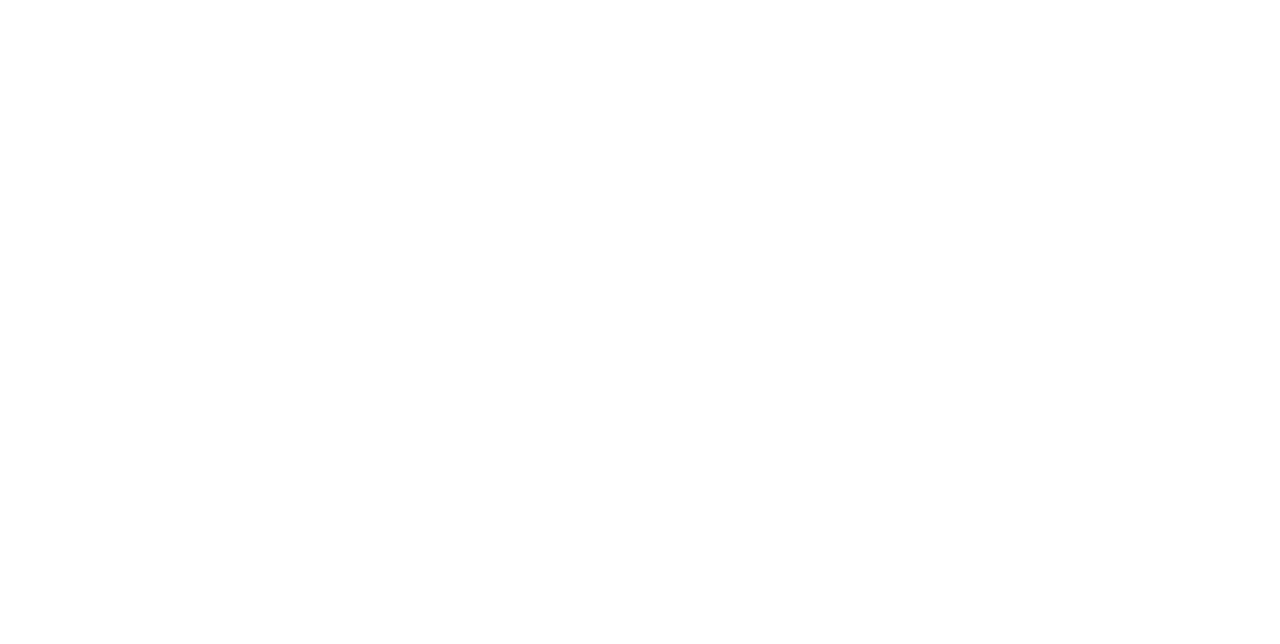
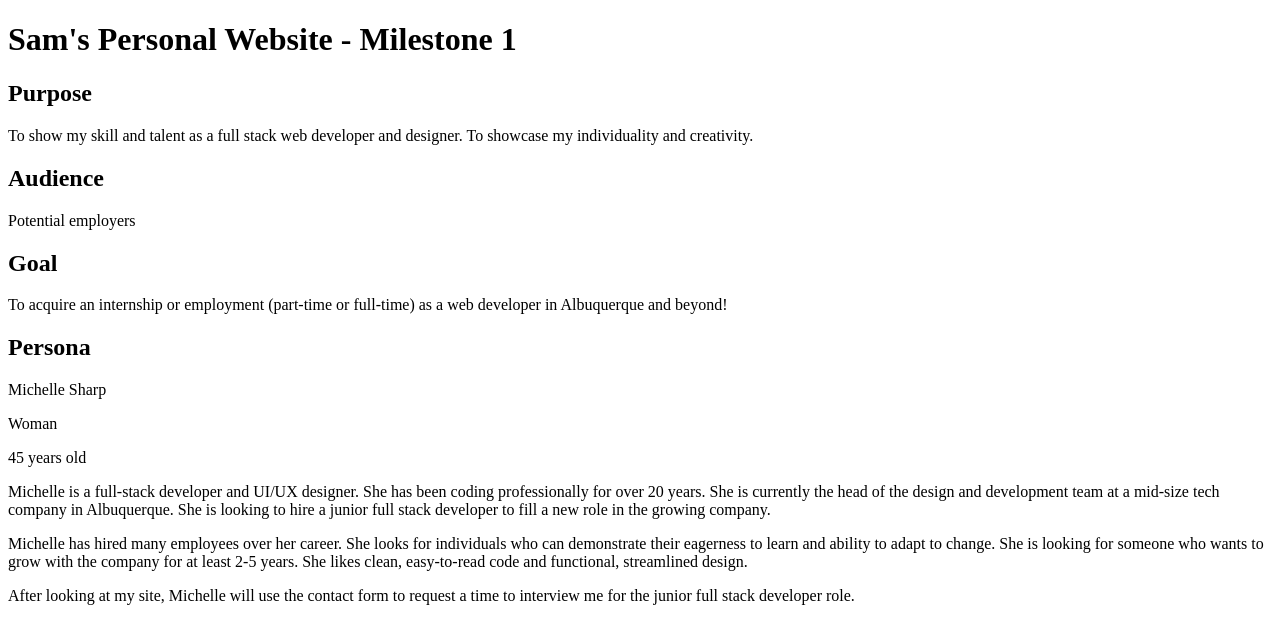
Before and after one commit to samanthaandrews/my-pwp-sam, a PHP site: page /milestone-1.php in a window 1280 px wide. Before the commit the part shown is empty. Shown: the top 644 px of the page. Run offline with PHP 8.4, Linux system fonts and the light colour scheme.

Commit message:
wrote pwp purpose, audience, goal and persona in php file. checked for errors using validator.

```diff
--- a/public_html/documentation/milestone-1.php
+++ b/public_html/documentation/milestone-1.php
@@ -5,3 +5,34 @@
  * Date: 1/13/18
  * Time: 9:55 AM
  */
+?>
+<!DOCTYPE html>
+<html lang="en">
+	<head>
+		<meta charset="UTF-8">
+		<title>Sam's Personal Website Project</title>
+	</head>
+	<body>
+		<h1>Sam's Personal Website - Milestone 1</h1>
+		<h2>Purpose</h2>
+		<p>To show my skill and talent as a full stack web developer and designer. To showcase my individuality and
+			creativity.</p>
+		<h2>Audience</h2>
+		<p>Potential employers</p>
+		<h2>Goal</h2>
+		<p>To acquire an internship or employment (part-time or full-time) as a web developer in Albuquerque and
+			beyond!</p>
+		<h2>Persona</h2>
+		<p>Michelle Sharp</p>
+		<p>Woman</p>
+		<p>45 years old</p>
+		<p>Michelle is a full-stack developer and UI/UX designer. She has been coding professionally for over 20 years.
+			She is currently the head of the design and development team at a mid-size tech company in Albuquerque. She is
+			looking to hire a junior full stack developer to fill a new role in the growing company.</p>
+		<p>Michelle has hired many employees over her career. She looks for individuals who can demonstrate their
+			eagerness to learn and ability to adapt to change. She is looking for someone who wants to grow with the
+			company for at least 2-5 years. She likes clean, easy-to-read code and functional, streamlined design.</p>
+		<p>After looking at my site, Michelle will use the contact form to request a time to interview me for the junior
+			full stack developer role.</p>
+	</body>
+</html>
```
